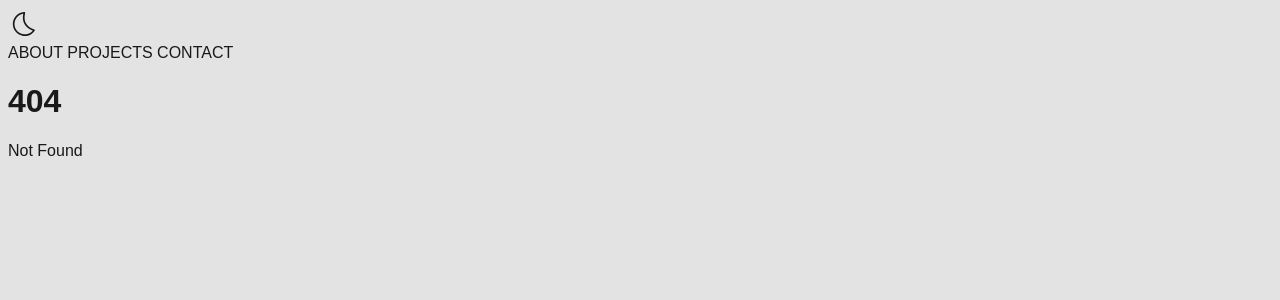
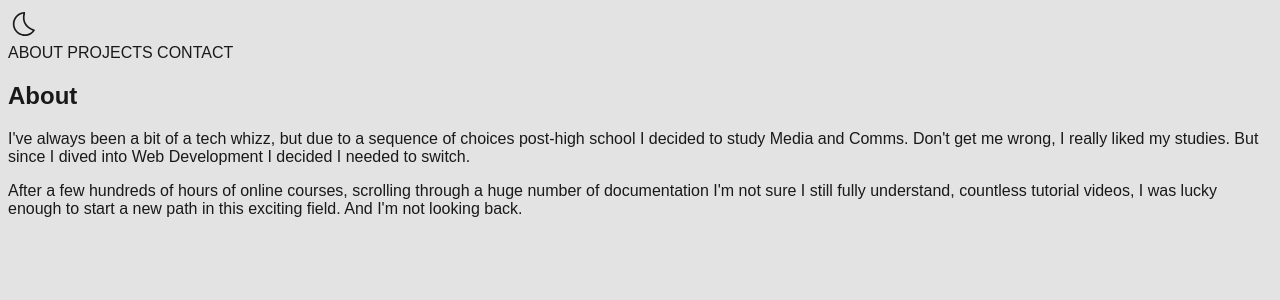
Before and after one commit to ricardofrancoli/www, a SvelteKit app: page /about in a window 1280 px wide. Before the commit this address had no page. Shown: the top 300 px of the page. Built offline with nearby package versions, Linux system fonts and the light colour scheme.

Commit message:
feat: add about

```diff
--- a/src/routes/+page.svelte
+++ b/src/routes/+page.svelte
@@ -1,9 +1,15 @@
+<script lang="ts">
+	import About from './about/+page.svelte';
+</script>
+
 <div class="outer-container">
 	<div class="header-container">
 		<h1 class="main-header">Hi <span>👋</span> I'm Ricardo.</h1>
 		<h1 class="secondary-header">A <span class="web-dev-role">web developer</span>.</h1>
 	</div>
 </div>
+
+<About />
 
 <style lang="postcss">
 	@import '../styles/variables.css';
--- /dev/null
+++ b/src/routes/about/+page.svelte
@@ -0,0 +1,30 @@
+<section id="about">
+	<h2>About</h2>
+	<div class="text-container">
+		<p>
+			I've always been a bit of a tech whizz, but due to a sequence of choices post-high school I
+			decided to study Media and Comms. Don't get me wrong, I really liked my studies. But since I
+			dived into Web Development I decided I needed to switch.
+		</p>
+		<p>
+			After a few hundreds of hours of online courses, scrolling through a huge number of
+			documentation I'm not sure I still fully understand, countless tutorial videos, I was lucky
+			enough to start a new path in this exciting field. And I'm not looking back.
+		</p>
+	</div>
+</section>
+
+<style lang="postcss">
+	@import '../../styles/variables.css';
+
+	#about {
+		background-color: var(--background-colour); /* TODO: make lighter */
+	}
+
+	@media (--md) {
+		.text-container {
+			display: flex;
+			gap: 3rem;
+		}
+	}
+</style>
```
